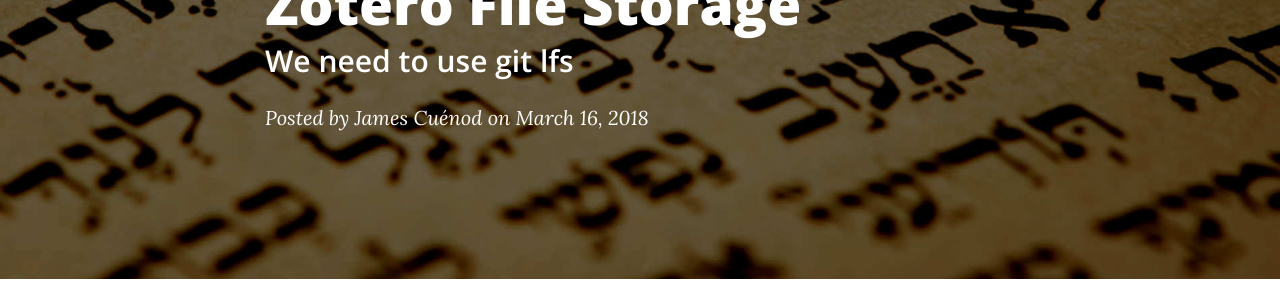
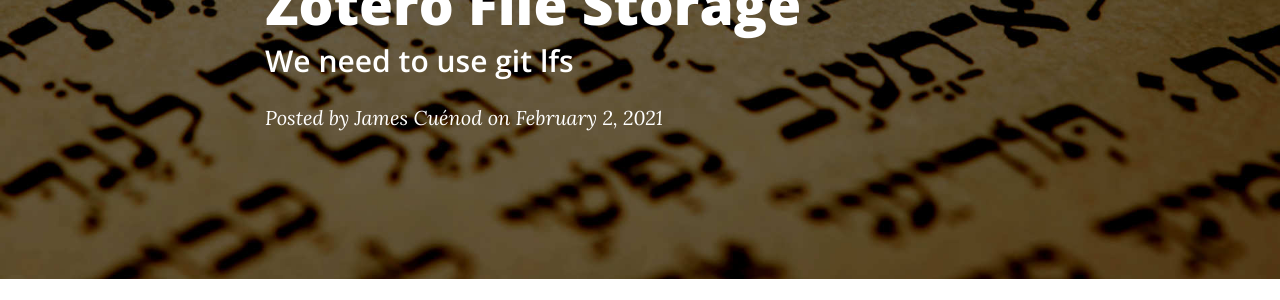
Before and after one commit to jcuenod/bibletech, a Jekyll site: the page built from _posts/2021-02-02-free-zotero-storage-update.md, in a window 1280 px wide and 900 px high. Shown: the part 257-557 px from the top of the window. Built offline with Jekyll 4.4.1, drawn with Linux system fonts in a browser that asks for light colours; nearby versions of some CDN libraries.

Commit message:
Update 2021-02-02-free-zotero-storage-update.md

```diff
--- a/_posts/2021-02-02-free-zotero-storage-update.md
+++ b/_posts/2021-02-02-free-zotero-storage-update.md
@@ -2,7 +2,7 @@
 layout: post
 title:  "Update Regarding Free Zotero File Storage"
 subtitle:  "We need to use git lfs"
-date:   2018-03-16 14:00:00 +0300
+date:   2021-02-02 11:00:00 -0600
 author: James Cuénod
 header-img: "img/post-bg-hebrew.jpg"
 ---
```
